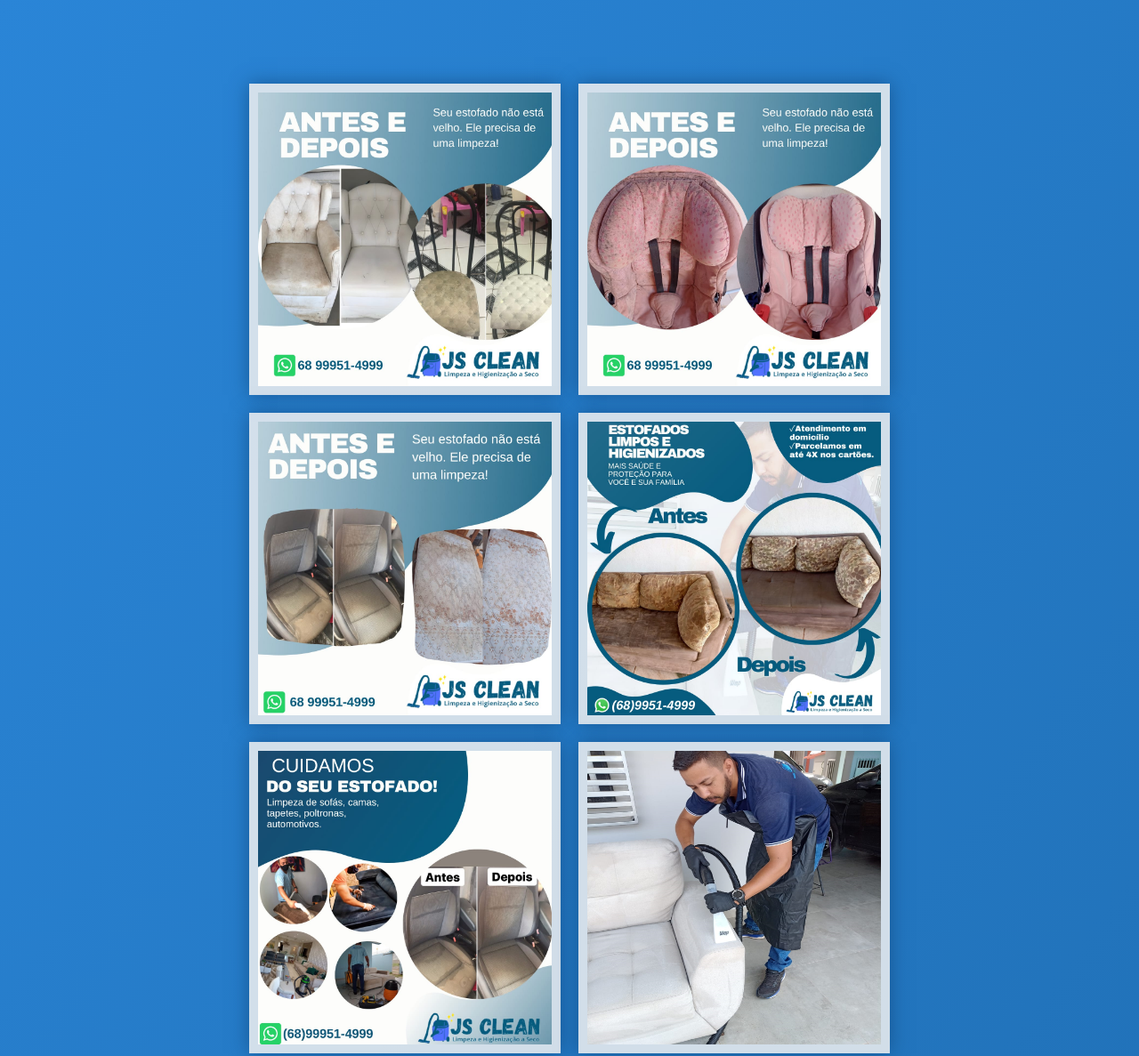
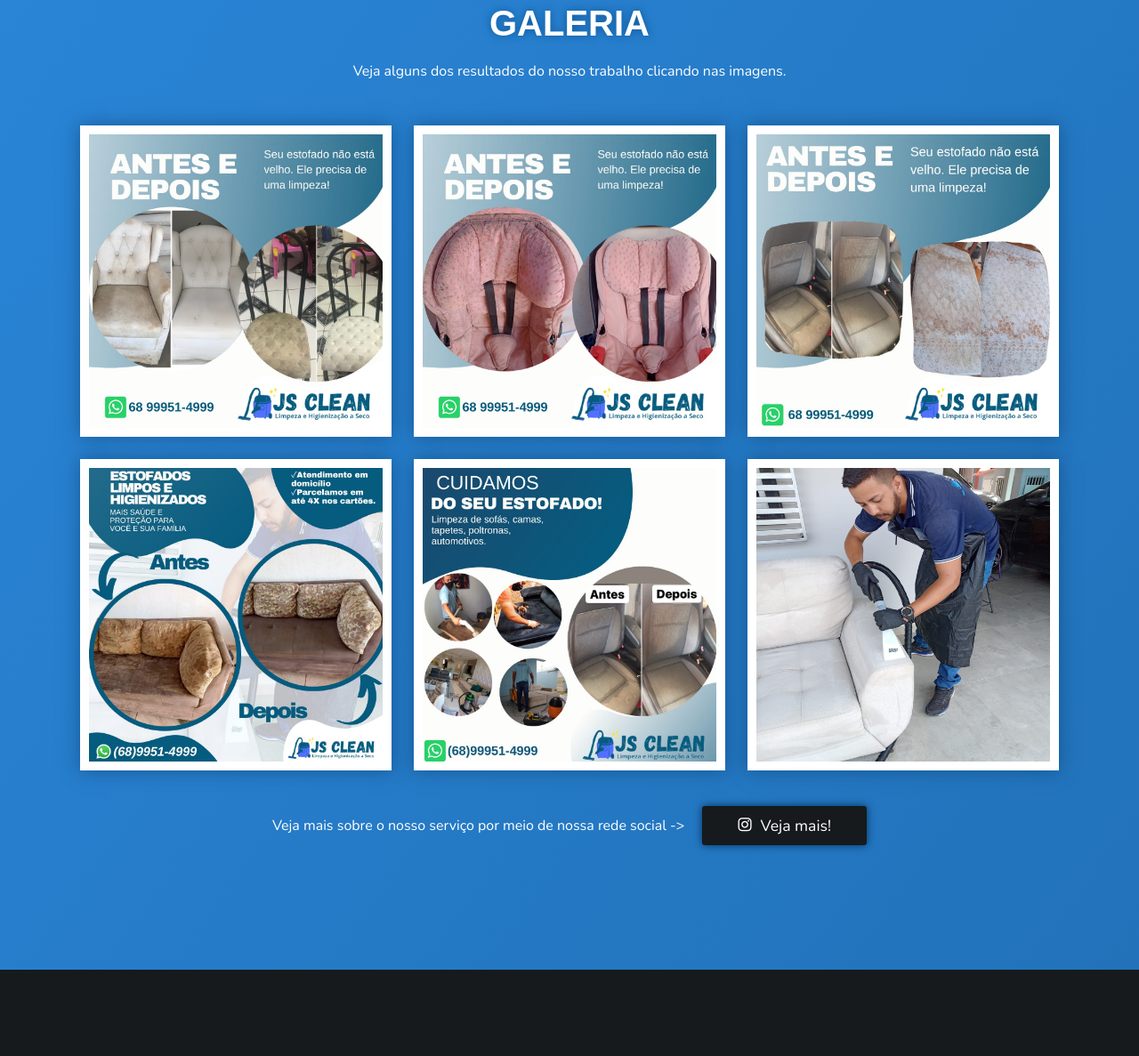
Before and after one commit to JeovanePF/Projeto-JS-CLEAN, a plain HTML site: page index.html in a window 1280 px wide. Shown: the part 1937-3124 px from the top of the page at 89% size. Drawn offline with nearby package versions, Linux system fonts and the light colour scheme.

Commit message:
Commit 1.0.4
Ajustes no formulário, imagens e textos...

```diff
--- /dev/null
+++ b/css/envio-form-style.css
@@ -0,0 +1,33 @@
+* {
+    margin: 0;
+    padding: 0;
+    box-sizing: border-box;
+    font-family: 'Nunito', sans-serif;
+    font-size: 100%;
+}
+body {
+    min-height: 100vh;
+    display: flex;
+    align-items: center;
+    justify-content: center;
+    background-color: rgb(62, 158, 236);
+}
+.msg {
+    width: 90%;
+    max-width: 800px;
+    text-align: center;
+    padding: 50px;
+    background-color: rgb(27, 119, 194);
+}
+.msg p {
+    color: rgb(255, 255, 255);
+    margin: 0 0 20px;
+}
+.msg p:nth-of-type(1) {
+    font-size: 1.6rem;
+}
+.msg a {
+    font-size: 1.6rem;
+    color: rgb(139, 199, 248);
+    font-weight: 700;
+}
--- a/css/style.css
+++ b/css/style.css
@@ -130,9 +130,11 @@ header {
     font-family: sans-serif;
     font-size: 2.5rem;
     margin-bottom: 10px;
+    animation: topToBottom 1.3s;
 }
 .carousel .area-banner .conteudo-banner div p {
     font-size: 1.1rem;
+    animation: bottomToTop 1.3s;
 }
 .carousel .area-banner .conteudo-banner div h2,
 .carousel .area-banner .conteudo-banner div p {
@@ -243,12 +245,24 @@ header {
 .galeria {
     padding: 100px 0;
     background-image: var(--azulGradient);
+    flex-direction: column;
+}
+.galeria-titulo {
+    text-align: center;
+    margin: 0 0 50px;
+    color: var(--branco);
+}
+.galeria-titulo h2 {
+    font-family: sans-serif;
+    font-size: 2.5rem;
+    text-shadow: 0 0 10px rgb(14, 87, 151);
+    margin: 0 0 20px;
 }
 .galeria .modal-content {
     width: 90%;
-    max-width: 1000px;
+    max-width: 1200px;
     flex-wrap: wrap;
-    gap: 20px;
+    gap: 25px;
 }
 .galeria .modal-content .img-card {
     width: 350px;
@@ -258,8 +272,7 @@ header {
 .galeria .modal-content .img-card img {
     width: 100%;
     height: 100%;
-
-    border: 10px solid rgba(240, 240, 240, 0.856);
+    border: 10px solid rgb(255, 255, 255);
     box-shadow: 0 0 20px rgba(16, 72, 124, 0.699);
     transition: all .5s;
 }
@@ -288,6 +301,7 @@ header {
 }
 .galeria .modal .btn-close:hover {
     cursor: pointer;
+    color: var(--azul);
 }
 .galeria .img-modal {
     position: absolute;
@@ -298,10 +312,33 @@ header {
 .galeria .img-modal img {
     width: 100%;
     height: 100%;
-
     animation: zoom .5s;
     border: 10px solid rgba(240, 240, 240, 0.856);
     box-shadow: 0 0 20px rgba(16, 72, 124, 0.699);
+}
+.galeria .veja-mais {
+    width: 90%;
+    margin: 40px 0;
+    gap: 20px;
+    flex-wrap: wrap;
+}
+.galeria .veja-mais p {
+    color: var(--branco);
+}
+.galeria .veja-mais a {
+    padding: 10px 40px;
+    font-size: 1.1rem;
+    border-radius: 3px;
+    color: var(--branco);
+    background-color: var(--preto);
+    transition: all .3s;
+    box-shadow: 0 0 10px rgb(0, 49, 93);
+}
+.galeria .veja-mais a:hover {
+    background-color: var(--azul);
+}
+.galeria .veja-mais a i {
+    margin: 0 10px 0 0;
 }
 /* ===================== > FALE CONOSCO*/
 
@@ -408,6 +445,26 @@ footer strong {
         transform: scale(1.1);
     }
 }
+@keyframes topToBottom {
+    from {
+        opacity: 0;
+        transform: translateY(-100px);
+    }
+    to {
+        opacity: 1;
+        transform: translateY(0px);
+    }
+}
+@keyframes bottomToTop {
+    from {
+        opacity: 0;
+        transform: translateY(100px);
+    }
+    to {
+        opacity: 1;
+        transform: translateY(0px);
+    }
+}
 
 @media screen and (max-width: 960px) {
     .menu ul li {
@@ -438,7 +495,7 @@ footer strong {
     .carousel .area-banner .conteudo-banner div h2,
     .quem-somos div h2,
     .fale-conosco-conteudo h2 {
-        font-size: 2.1rem;
+        font-size: 1.6rem;
     }
     .galeria .img-modal {
         width: 500px;
--- a/index.html
+++ b/index.html
@@ -17,7 +17,7 @@
 <body>
     <header>
         <div class="logo">
-            <a href="#home"><img src="img/logo-js.png" alt=""></a>
+            <a href="#"><img src="img/logo-js.png" alt=""></a>
         </div>
         <nav class="menu">
             <ul>
@@ -98,7 +98,9 @@
                 <p>
                     Somos uma empresa especializada em limpeza e higienização de todo tipo de estofados. Trabalhamos com os melhores produtos e equipamentos do mercado. Temos uma equipe qualificada e capacitada pronta para lhe atender e entregar o melhor resultado possível. Conheça um pouco de nosso trabalho no Instagram.
                 </p>
-                <a href="#" class="btn centralizar"><i class="fa fa-instagram"></i>INSTAGRAM</a>
+                <!--
+                <a href="https://www.instagram.com/jscleanlimpezahigienizacao/" class="btn centralizar" target="_blank"><i class="fa fa-instagram"></i>INSTAGRAM</a>
+                -->
             </div>
         </section>
 
@@ -142,6 +144,10 @@
         </section>
 
         <section class="galeria centralizar" id="galeria">
+            <div class="galeria-titulo">
+                <h2>GALERIA</h2>
+                <p>Veja alguns dos resultados do nosso trabalho clicando nas imagens.</p>
+            </div>
             <div class="modal-content centralizar">
                 <div class="img-card centralizar">
                     <img src="img/img01.jpeg" alt="" class="my-img" onclick="imgZoom(0)">
@@ -167,6 +173,10 @@
                 <div class="img-modal">
                     <img id="img">
                 </div>
+            </div>
+            <div class="veja-mais centralizar">
+                <p>Veja mais sobre o nosso serviço por meio de nossa rede social -></p>
+                <a href="https://www.instagram.com/jscleanlimpezahigienizacao/" class="btn centralizar" target="_blank"><i class="fa fa-instagram"></i>Veja mais!</a>
             </div>
         </section>
 
@@ -194,6 +204,7 @@
                     </select>
                     <textarea name="mensagem" id="mensagem" cols="30" rows="10" placeholder="Deixe sua mensagem aqui..."></textarea>
                     <input type="submit" value="Enviar">
+                    <input type="hidden" name="_next" value="http://127.0.0.1:5500/APERFEI%C3%87OAMENTO/SITE%20JS%20CLEAN%2001/envio-form.html">
                 </form>
             </div>
         </section>
--- a/js/script.js
+++ b/js/script.js
@@ -42,7 +42,7 @@ function showSlides(index) {
     slides[slideIndex - 1].style.display = 'block'
 }
 
-setInterval(automatic, 6000)
+setInterval(automatic, 7000)
 
 btnClose.addEventListener('click', function() {
 
```
Also changed, not shown: envio-form.html (added, +20 -0 lines).
